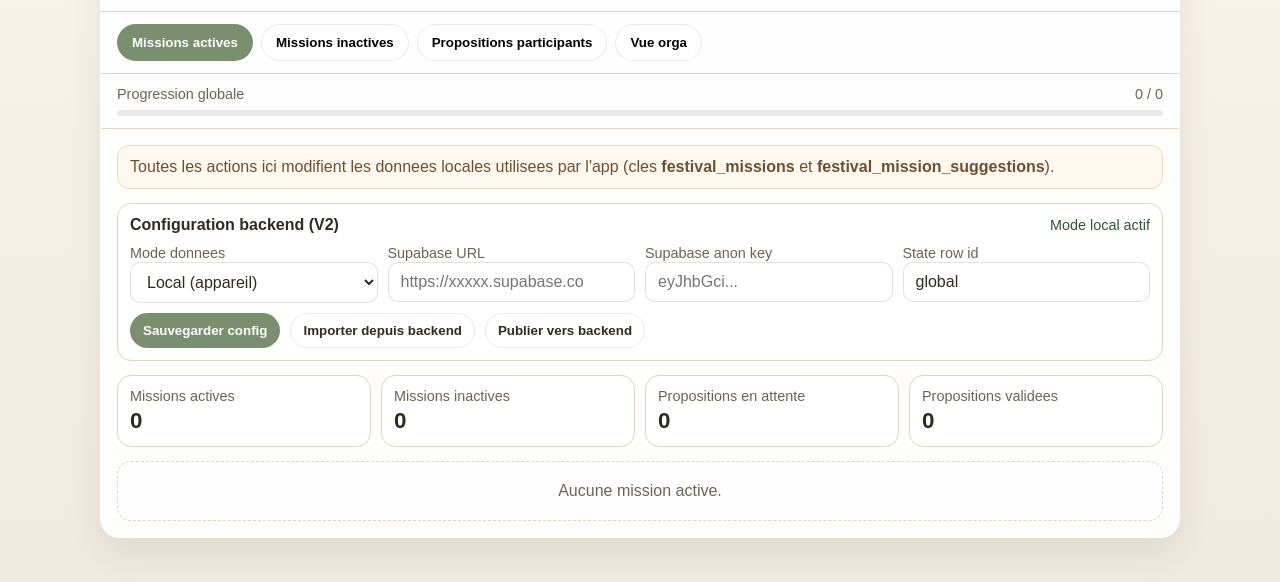
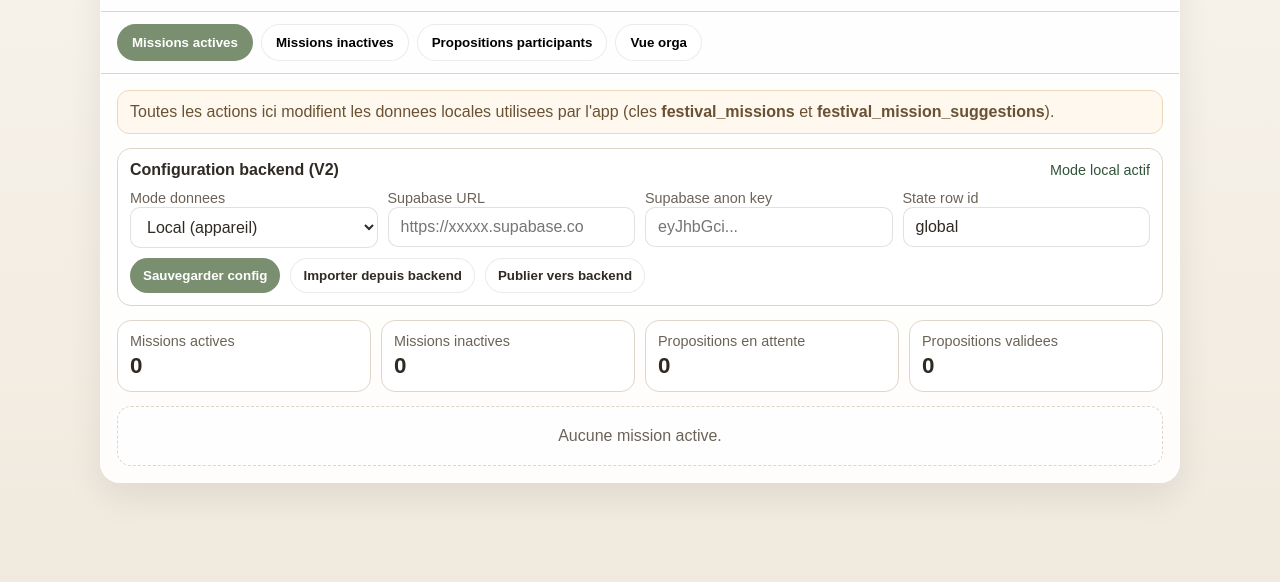
Before and after one commit to zayamlzp-source/mission-declic, a plain HTML site: page orga.html in a window 1280 px wide. Shown: the part 72-654 px from the top of the page. Drawn offline with Linux system fonts and the light colour scheme.

Commit message:
Remove progress gauge from orga dashboard, keep full stats view in orga tab

```diff
--- a/orga.html
+++ b/orga.html
@@ -282,16 +282,6 @@
       <button class="tab" data-tab="inactive">Missions inactives</button>
       <button class="tab" data-tab="suggested">Propositions participants</button>
       <button class="tab" data-tab="orga-view">Vue orga</button>
-    </div>
-
-    <div class="progress-gauge">
-      <div class="progress-label">
-        <span>Progression globale</span>
-        <span id="progress-text">0 / 75</span>
-      </div>
-      <div class="progress-bar">
-        <div class="progress-bar-fill" id="progress-fill" style="width: 0%;"></div>
-      </div>
     </div>
 
     <div class="content">
@@ -910,7 +900,6 @@
 
     function render() {
       renderStats();
-      updateProgressGauge();
       renderList();
     }
 
```
